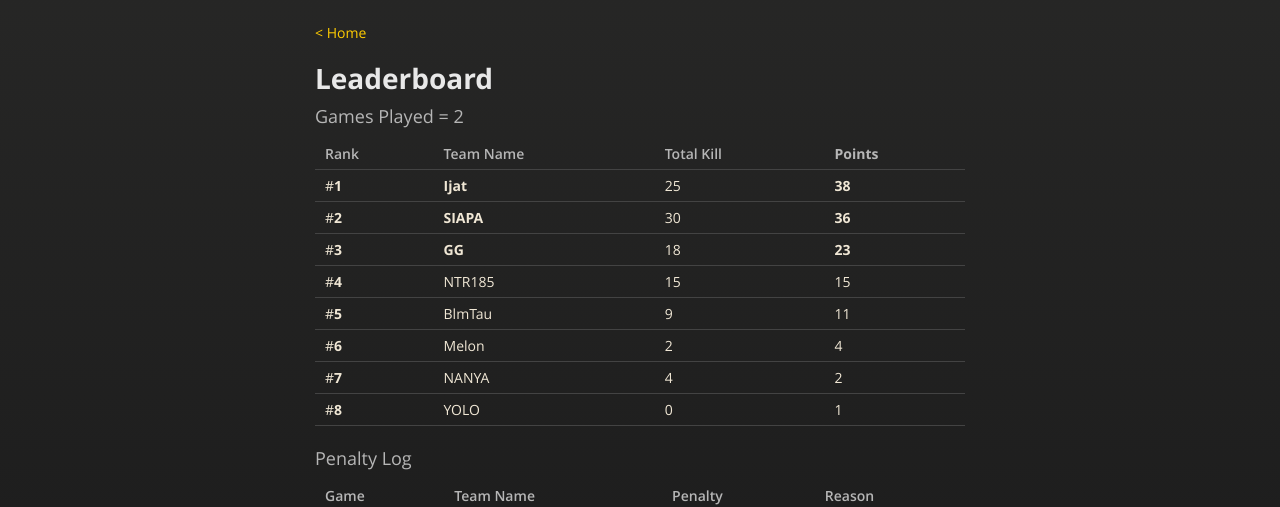
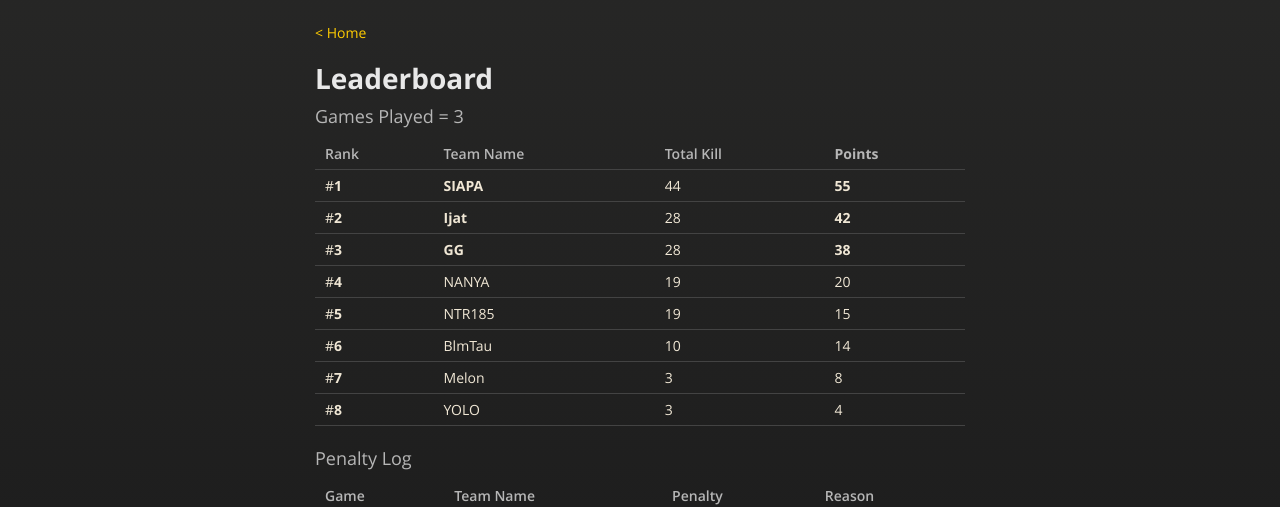
Before and after one commit to kanziebub/SurvivalProtocol, a Jekyll site: the page built from EPIC/04/finals.md, in a window 1280 px wide and 944 px high. Shown: the part 249-756 px from the top of the window. Built offline with Jekyll 4.4.1, drawn with Linux system fonts in a browser that asks for light colours.

Commit message:
epic/s4/f3

```diff
--- a/EPIC/04/finals.md
+++ b/EPIC/04/finals.md
@@ -7,18 +7,18 @@ layout: default
 
 # **Leaderboard**
 
-### Games Played = 2
+### Games Played = 3
 
 |  Rank  | Team Name             | Total Kill | **Points** |
 |:-------|:----------------------|:-----------|:-----------|
-| #**1** | **Ijat** | 25 | **38** |
-| #**2** | **SIAPA** | 30 | **36** |
-| #**3** | **GG** | 18 | **23** |
-| #**4** | NTR185 | 15 | 15 |
-| #**5** | BlmTau | 9 | 11 |
-| #**6** | Melon | 2 | 4 |
-| #**7** | NANYA | 4 | 2 |
-| #**8** | YOLO | 0 | 1 |
+| #**1** | **SIAPA** | 44 | **55** |
+| #**2** | **Ijat** | 28 | **42** |
+| #**3** | **GG** | 28 | **38** |
+| #**4** | NANYA | 19 | 20 |
+| #**5** | NTR185 | 19 | 15 |
+| #**6** | BlmTau | 10 | 14 |
+| #**7** | Melon | 3 | 8 |
+| #**8** | YOLO | 3 | 4 |
 
 ### Penalty Log
 
```
